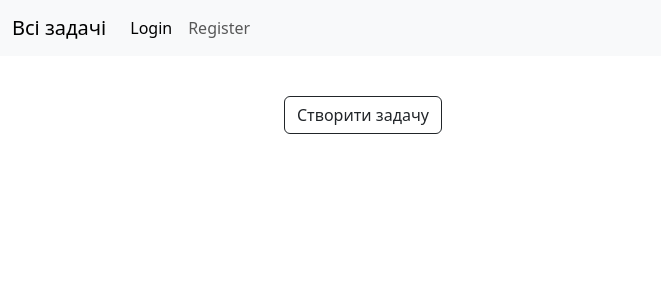
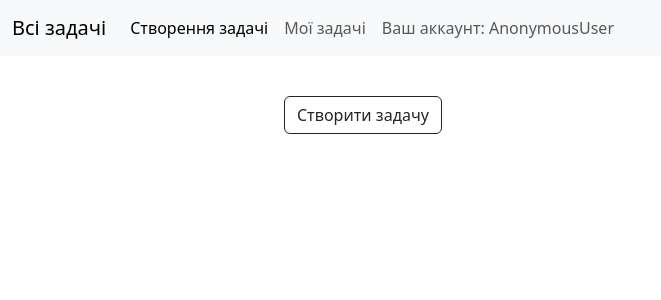
Before and after one commit to Dmitro411/task_tracker, a Django app: page /tasks/ in a window 1280 px wide. Shown: the top 300 px of the page, without its empty margins (0-661 px from the left). Run offline with Django 5.2, Linux system fonts and the light colour scheme; data that the repository does not hold is empty.

Commit message:
Добавил список моих задач

```diff
--- a/tasks/urls.py
+++ b/tasks/urls.py
@@ -1,5 +1,5 @@
 from django.urls import path
-from .views import TaskListView, TasksCreateView, TasksDeleteView, TasksDetailView, TasksUpdateView
+from .views import TaskListView, TasksCreateView, TasksDeleteView, TasksDetailView, TasksUpdateView, MyTaskListView
 
 urlpatterns = [
     path('tasks/', TaskListView.as_view(), name='tasks-list'),
@@ -7,5 +7,6 @@ urlpatterns = [
     path('tasks/<int:pk>/', TasksDetailView.as_view(), name='tasks-detail'),
     path('tasks/update/<int:pk>/', TasksUpdateView.as_view(), name='tasks-update'),
     path('tasks/delete/<int:pk>/', TasksDeleteView.as_view(), name='tasks-delete'),
+    path('tasks/my/', MyTaskListView.as_view(), name='tasks-my'),
 
 ]
--- a/tasks/views.py
+++ b/tasks/views.py
@@ -12,6 +12,14 @@ class TaskListView(ListView):
     context_object_name = 'tasks'
     template_name = 'tasks/tasks_list.html'
     ordering = ['-created_at']
+
+class MyTaskListView(ListView):
+    model = models.Task
+    context_object_name = 'tasks'
+    template_name = 'tasks/tasks_my.html'
+
+    def get_queryset(self):
+        return models.Task.objects.filter(user=self.request.user)
 
 class TasksCreateView(LoginRequiredMixin, CreateView):
     model = models.Task
--- a/templates/base.html
+++ b/templates/base.html
@@ -24,13 +24,13 @@
             <div class="collapse navbar-collapse" id="navbarNav">
                 <ul class="navbar-nav">
                     <li class="nav-item">
-                        <a class="nav-link active" aria-current="page" href="#">Login</a>
+                        <a class="nav-link active" aria-current="page" href="{% url 'tasks-create' %}">Створення задачі</a>
                     </li>
                     <li class="nav-item">
-                        <a class="nav-link" href="#">Register</a>
+                        <a class="nav-link" href="{% url 'tasks-my' %}">Мої задачі</a>
                     </li>
                     <li class="nav-item">
-                        <a class="nav-link" href="#"></a>
+                        <a class="nav-link" style="text-align: right;" href="#">Ваш аккаунт: {{ user }}</a>
                     </li>
                     <li class="nav-item">
                         <a class="nav-link disabled" aria-disabled="true"></a>
```
Also changed, not shown: templates/tasks/tasks_my.html (added, +18 -0 lines).
